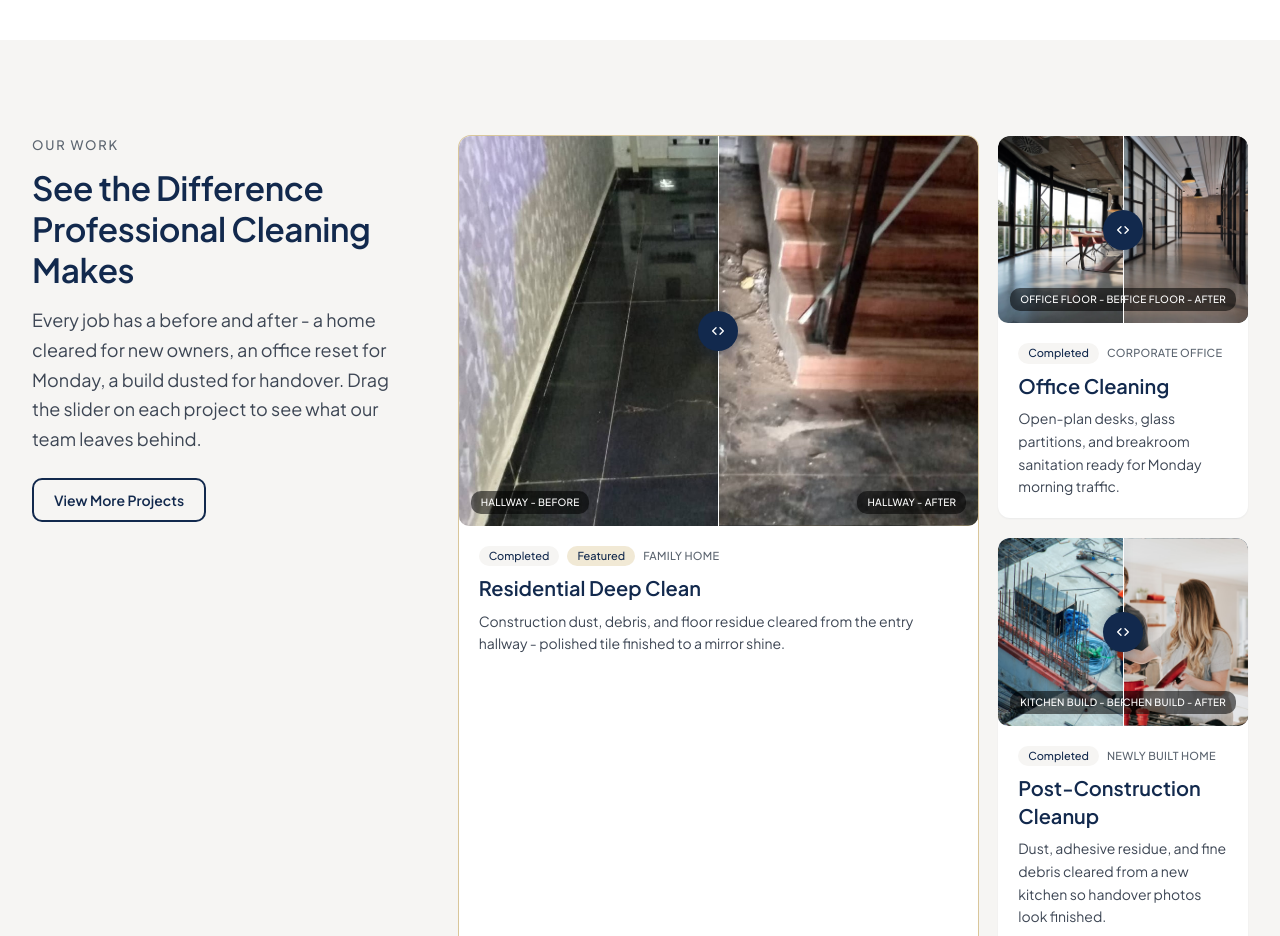
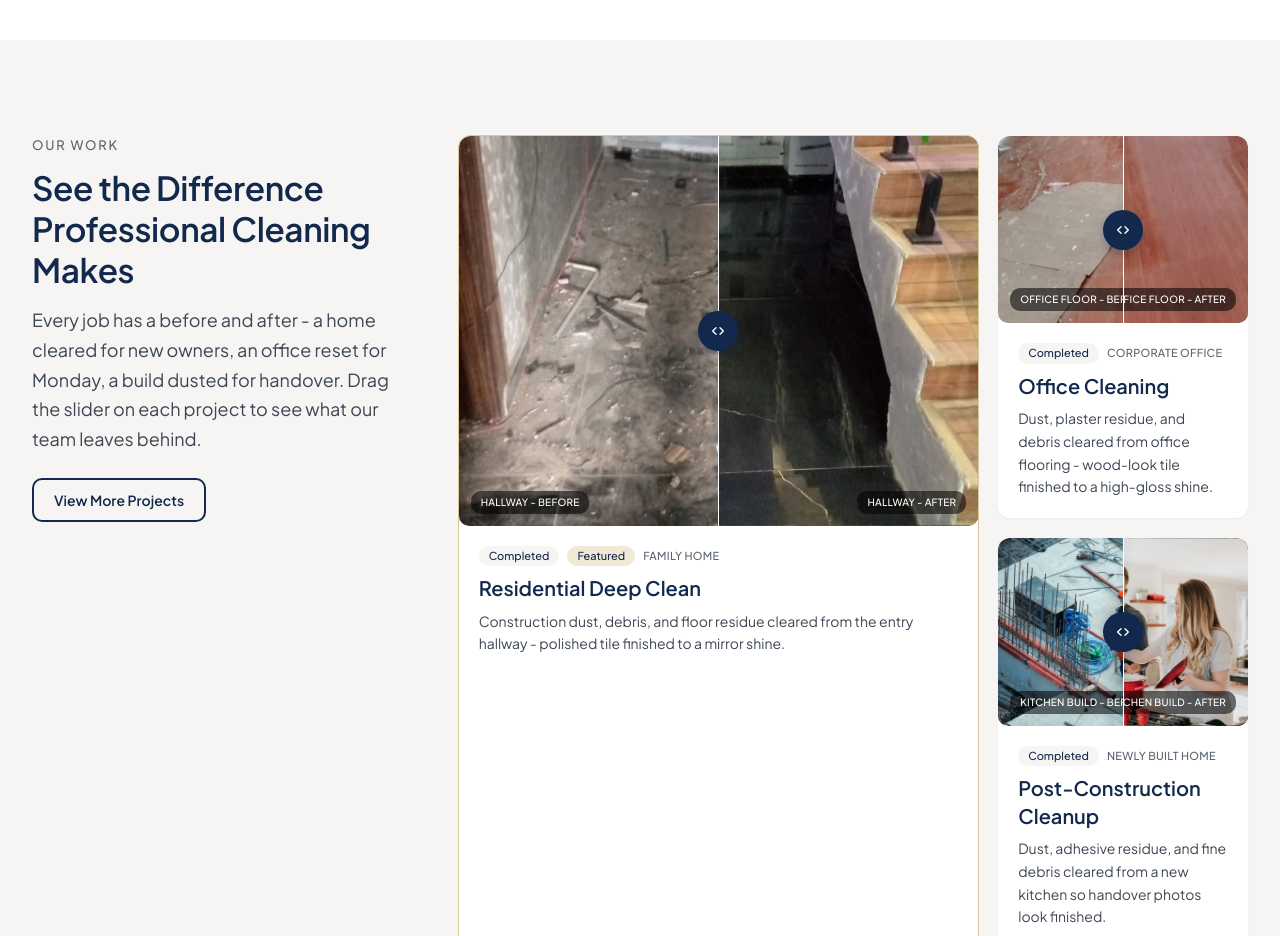
Before and after one commit to Nifemi443/gs_pro_cleaning, a Next.js app in the folder frontend/: page / in a window 1280 px wide. Shown: the part 7060-7996 px from the top of the page. Built offline with nearby package versions, Linux system fonts and the light colour scheme; no server answers.

Commit message:
feat: rearranged pic and added pic

```diff
--- a/frontend/src/components/sections/before-after/BeforeAfterSection.tsx
+++ b/frontend/src/components/sections/before-after/BeforeAfterSection.tsx
@@ -18,8 +18,8 @@ const PROJECTS: ProjectCardData[] = [
       "Before: residential deep clean of a home hallway with dusty black tile floor beside a staircase",
     afterAlt:
       "After: residential deep clean of the same hallway with polished reflective black tile floor",
-    beforeSrc: "/images/before-after/residential-after.jpg",
-    afterSrc: "/images/before-after/residential-before.jpg",
+    beforeSrc: "/images/before-after/residential-before.jpg",
+    afterSrc: "/images/before-after/residential-after.jpg",
     featured: true,
     className: "sm:col-span-2 lg:col-span-4 lg:row-span-2",
   },
@@ -28,11 +28,11 @@ const PROJECTS: ProjectCardData[] = [
     title: "Office Cleaning",
     propertyType: "Corporate Office",
     description:
-      "Open-plan desks, glass partitions, and breakroom sanitation ready for Monday morning traffic.",
+      "Dust, plaster residue, and debris cleared from office flooring - wood-look tile finished to a high-gloss shine.",
     beforeLabel: "Office Floor - Before",
     afterLabel: "Office Floor - After",
-    beforeAlt: "Before and after: office cleaning, corporate open-plan workspace",
-    afterAlt: "After: office cleaning, corporate open-plan workspace",
+    beforeAlt: "Before: office floor covered in dust, plaster residue, and construction debris",
+    afterAlt: "After: polished wood-look office tile floor after professional cleaning",
     beforeSrc: "/images/before-after/office-before.jpg",
     afterSrc: "/images/before-after/office-after.jpg",
     className: "lg:col-span-2",
```
Also changed, not shown: frontend/public/images/before-after/office-after.jpg, frontend/public/images/before-after/office-before.jpg.
